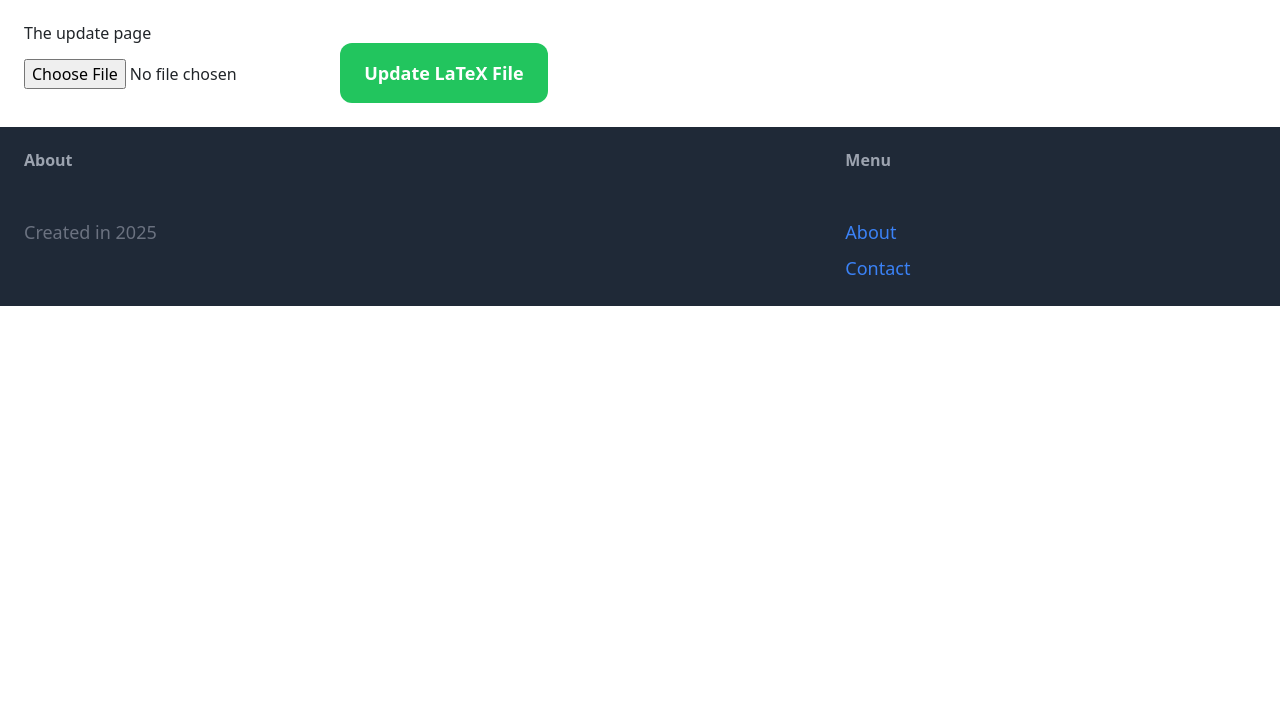
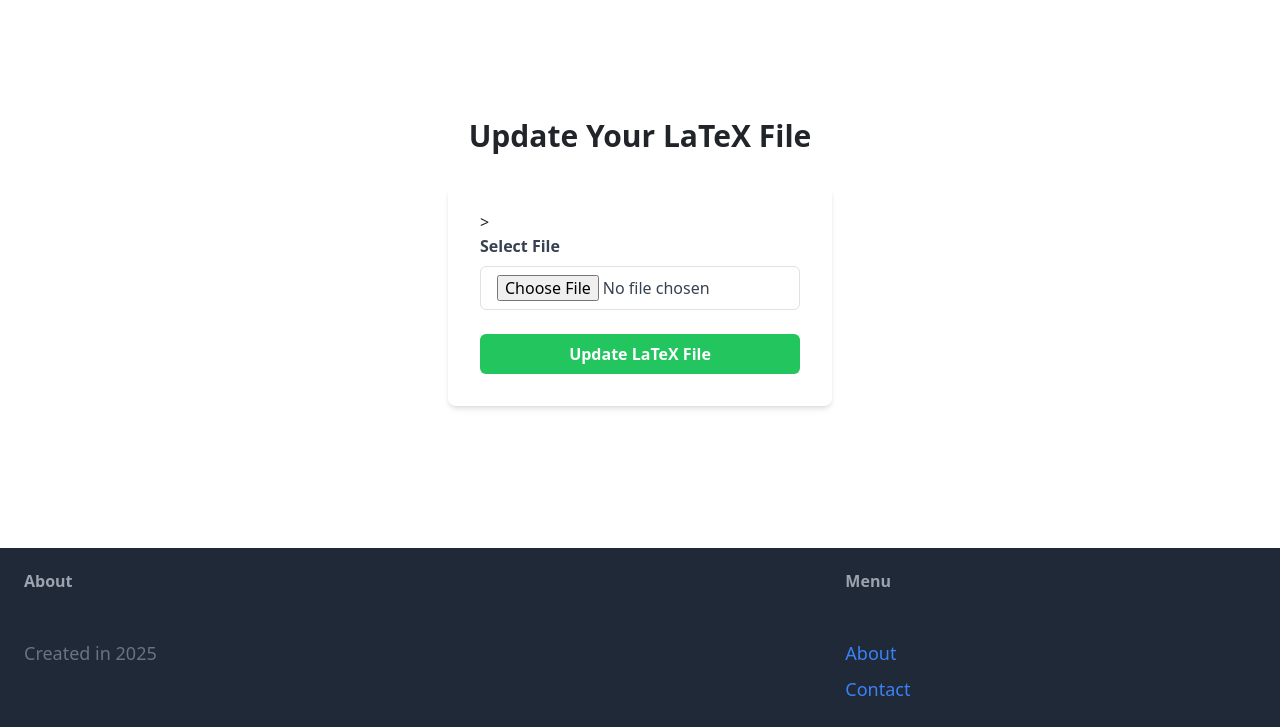
Before and after one commit to maxymfarenyk/Kursova_LaTeX, a Django app: page /update_file/53/ in a window 1280 px wide. Shown: the part 77-804 px from the top of the page. Before the commit the page ends 383 px from the top, so only its background shows below. Run offline with Django 4.2, Linux system fonts and the light colour scheme; data comes from the database, SQL or seed files in the repository; some libraries are stand-ins or nearby versions.

Commit message:
update_file.html updated

```diff
--- a/core/templates/core/update_file.html
+++ b/core/templates/core/update_file.html
@@ -4,10 +4,19 @@
 {% endblock %}
 
 {% block content %}
-<h1>The update page</h1>
-<form method="post" enctype="multipart/form-data">
-    {% csrf_token %}
-    <input type="file" name="updated_file" accept=".tex,.zip,.tar,.tar.gz" required>
-    <button type="submit" class="px-6 py-3 text-lg font-semibold bg-green-500 text-white rounded-xl hover:bg-green-700">Update LaTeX File</button>
-</form>
+<div class="flex flex-col items-center justify-center h-[500px]">
+    <h1 class="text-3xl font-bold mb-8">Update Your LaTeX File</h1>
+    <form method="post" enctype="multipart/form-data" class="bg-white shadow-md rounded-lg px-8 pt-6 pb-8 mb-4 w-96">>
+        {% csrf_token %}
+         <div class="mb-4">
+            <label class="block text-gray-700 font-bold mb-2" for="updated_file">
+                Select File
+            </label>
+            <input class="border rounded w-full py-2 px-3 text-gray-700 leading-tight" type="file" id="updated_file" name="updated_file" accept=".tex,.zip,.tar,.tar.gz" required>
+         </div>
+         <div class="flex items-center justify-between">
+             <button type="submit" class="bg-green-500 hover:bg-green-700 text-white font-bold py-2 px-4 rounded w-full" >Update LaTeX File</button>
+         </div>
+    </form>
+</div>
 {% endblock %}
```
Also changed, not shown: 1 other file.
